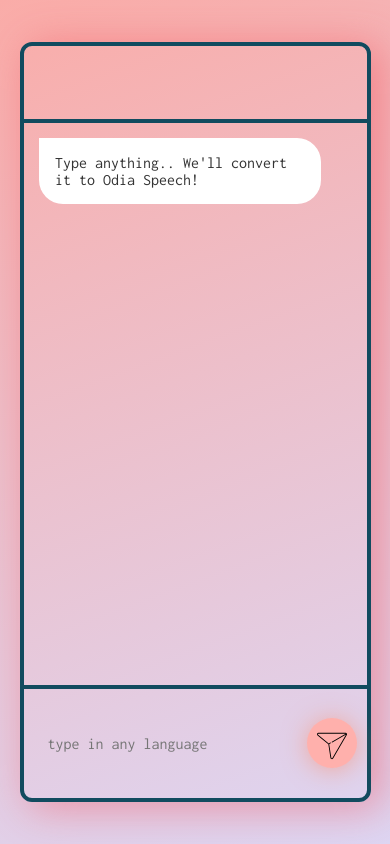
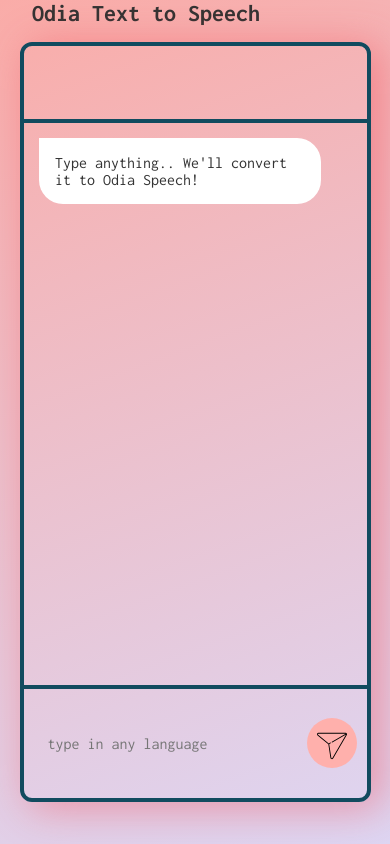
Before and after one commit to itskaustubh/text-to-speech-ui, a Svelte app: page / in a window 390 px wide. Built offline with nearby package versions, Linux system fonts and the light colour scheme.

Commit message:
made it a little more responsive

```diff
--- a/public/global.css
+++ b/public/global.css
@@ -4,6 +4,12 @@ html, body {
 	position: relative;
 	width: 100%;
 	height: 100%;
+	margin: 0px;
+    padding: 0px;
+    overflow-x: hidden;
+	overflow-y: auto;
+	box-sizing: border-box;
+	/* overscroll-behavior: unset; */
 }
 
 body {
@@ -23,6 +29,11 @@ p{
 a {
 	color: rgb(0,100,200);
 	text-decoration: none;
+}
+
+h1{
+	margin: 0;
+	padding: 0;
 }
 
 a:hover {
--- a/src/App.svelte
+++ b/src/App.svelte
@@ -4,6 +4,7 @@
 		<Details/>
 	</div>
 	<div class="center-div">
+		<div class="center-header noselect"><h1 id='center-title'>Odia Text to Speech</h1></div>
 		<div class="scaffold">
 			<div class="chatbox">
 				<div class="header"></div>
@@ -32,6 +33,9 @@
 				</form>
 			</div>
 		</div>
+		<div class="center-footer noselect">
+			<p id='center-tos'>This demo is for evaluation purposes only. <a href="mailto:info@odialanguage.com">Pricing Support.</a></p>
+		</div>
 	</div>
 	<div class="right-div"></div>
 </div>
@@ -54,6 +58,7 @@
 	let autoscroll;
 	let textToTranslate;
 	var isServerBusy = false
+	let masterDiv
 
 	beforeUpdate(() => {
 		autoscroll = messageBox && (messageBox.offsetHeight + messageBox.scrollTop) > (messageBox.scrollHeight - 20);
@@ -134,7 +139,33 @@ $box-border-thickness : 4px;
 
 		.center-div{
 			flex : 5;
+			position : relative;
 			// background: lemonchiffon;
+
+			.center-header{
+				display	: none;
+				position : absolute;
+				margin: 0 0 0 2rem;
+				top : 0;
+
+				#center-title{
+					font-size: 1.5rem;
+				}
+			}
+
+
+			.center-footer{
+				display	: none;
+				position : absolute;
+				margin: 0 0 0 2rem;
+				bottom: 0;
+				right: 0;
+
+				#center-tos{
+					font-size : 15px;
+					margin-bottom: 2px;
+				}
+			}
 
 			.scaffold{
 				height		: 80vh;
@@ -299,7 +330,7 @@ $box-border-thickness : 4px;
 	}
 }
 
-
+// Smartphone Display
 @media screen and (max-width: 600px){
 	.flex-div{
 		.left-div{
@@ -313,7 +344,17 @@ $box-border-thickness : 4px;
 					transform: initial;
 				}
 			}
+
+			.center-header{
+				display: block;
+			}
+
+			// .center-footer{
+			// 	display: block;
+			// }
+
 		}
 	}
 }
+
 </style>
--- a/src/components/Details.svelte
+++ b/src/components/Details.svelte
@@ -36,4 +36,11 @@
         display: none;
     }
 }
+
+
+@media screen and (max-height: 300px){
+    .tos{
+        display: none;
+    }
+}
 </style>
--- a/src/components/SendButton.svelte
+++ b/src/components/SendButton.svelte
@@ -50,7 +50,7 @@ $baby-blue: #f8faff;
     cursor: pointer;
     position: relative;
     transition: transform ease-in 0.1s, box-shadow ease-in 0.25s;
-    box-shadow: 0 2px 25px rgba(255,127,80, 0.5);
+    // box-shadow: 0 2px 25px rgba(255,127,80, 0.5);
 
     .paper-plane{
       width: 30px;
@@ -106,9 +106,9 @@ $baby-blue: #f8faff;
     }
 
     &:active{
-    transform: scale(0.9);
-    background-color: darken($button-bg, 5%);
-    box-shadow: 0 2px 25px rgba(255, 0, 130, 0.2);
+      transform: scale(0.9);
+      background-color: darken($button-bg, 5%);
+      box-shadow: 0 2px 25px rgba(255, 0, 130, 0.2);
     }
 
     &.animate{
```
